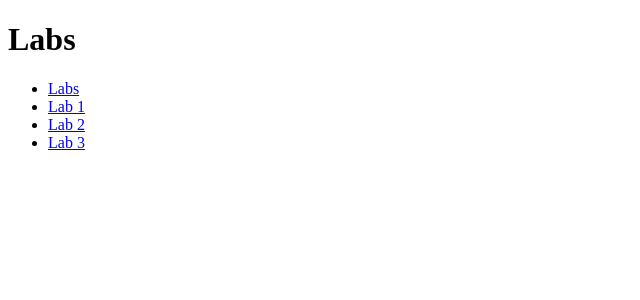
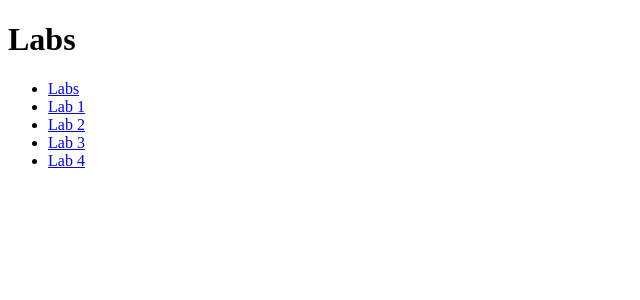
Before and after one commit to ryanwitteck/kanbas-react-web-app, a React (Create React App) app: page /#/Labs/Labs in a window 1280 px wide. Shown: the top 300 px of the page, without its empty margins (0-640 px from the left). Built offline with nearby package versions, Linux system fonts and the light colour scheme; the HTML template or start-up script is replaced by a standard one.

Commit message:
added Lab4

```diff
--- /dev/null
+++ b/src/Labs/Lab4/index.tsx
@@ -0,0 +1,7 @@
+export default function Lab3() {
+    return (
+      <div>
+        <h2>Lab 4</h2>
+      </div>
+    );
+  }
--- a/src/Labs/TOC.tsx
+++ b/src/Labs/TOC.tsx
@@ -7,6 +7,7 @@
         <li><Link to="/Labs/Lab1">Lab 1</Link></li>
         <li><Link to="/Labs/Lab2">Lab 2</Link></li>
         <li><Link to="/Labs/Lab3">Lab 3</Link></li>
+        <li><Link to="/Labs/Lab4">Lab 4</Link></li>
       </ul>
     );
   }
--- a/src/Labs/index.tsx
+++ b/src/Labs/index.tsx
@@ -3,6 +3,7 @@
 import TOC from "./TOC";
 import Lab2 from "./Lab2";
 import Lab3 from "./Lab3";
+import Lab4 from "./Lab4";
 export default function Labs() {
   return (
     <div>
@@ -13,6 +14,7 @@
         <Route path="Lab1" element={<Lab1 />} />
         <Route path="Lab2" element={<Lab2 />} />
         <Route path="Lab3" element={<Lab3 />} />
+        <Route path="Lab3" element={<Lab4 />} />
       </Routes>
     </div>
   );
```
